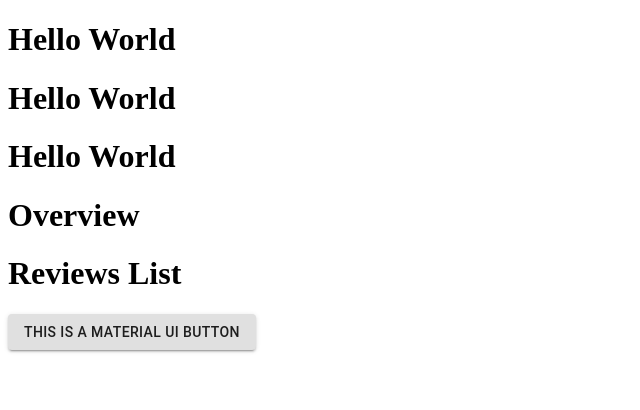
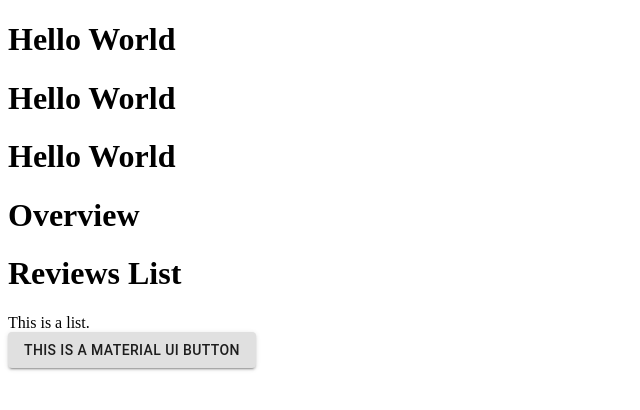
Before and after one commit to HRNYC32-Ubran-Journey/project-cat-walk, a React app: page / in a window 1280 px wide. Shown: the top 410 px of the page, without its empty margins (0-640 px from the left). Built offline with nearby package versions, Linux system fonts and the light colour scheme; no server answers; the HTML template or start-up script is replaced by a standard one.

Commit message:
Import and use ReviewsList in index

```diff
--- a/src/components/reviews/index.jsx
+++ b/src/components/reviews/index.jsx
@@ -2,6 +2,8 @@
 import React from 'react';
 import PropTypes from 'prop-types';
 import axios from 'axios';
+// Components:
+import ReviewsList from './reviewsList';
 
 class Reviews extends React.Component {
   constructor(props) {
@@ -60,10 +62,13 @@ class Reviews extends React.Component {
   }
 
   render() {
+    const { reviews } = this.state;
+
     return (
       <>
         <h1>Overview</h1>
         <h1>Reviews List</h1>
+        <ReviewsList reviews={reviews} />
       </>
     );
   }
```
